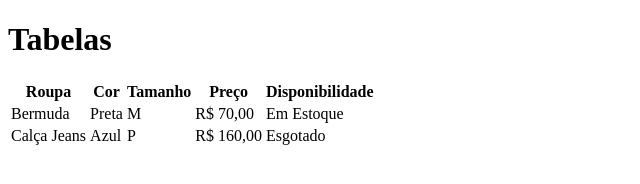
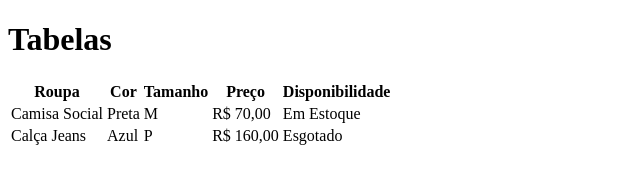
Before and after one commit to diogo-kappaun/aula-tabela, a plain HTML site: page index.html in a window 1280 px wide. Shown: the whole page, without its empty margins (0-640 px from the left). Drawn offline with Linux system fonts and the light colour scheme.

Commit message:
trocado index.html

```diff
--- a/index.html
+++ b/index.html
@@ -17,7 +17,7 @@
       <th>Disponibilidade</th>
     </tr>
     <tr>
-      <td>Bermuda</td>
+      <td>Camisa Social</td>
       <td>Preta</td>
       <td>M</td>
       <td>R$ 70,00</td>
```
